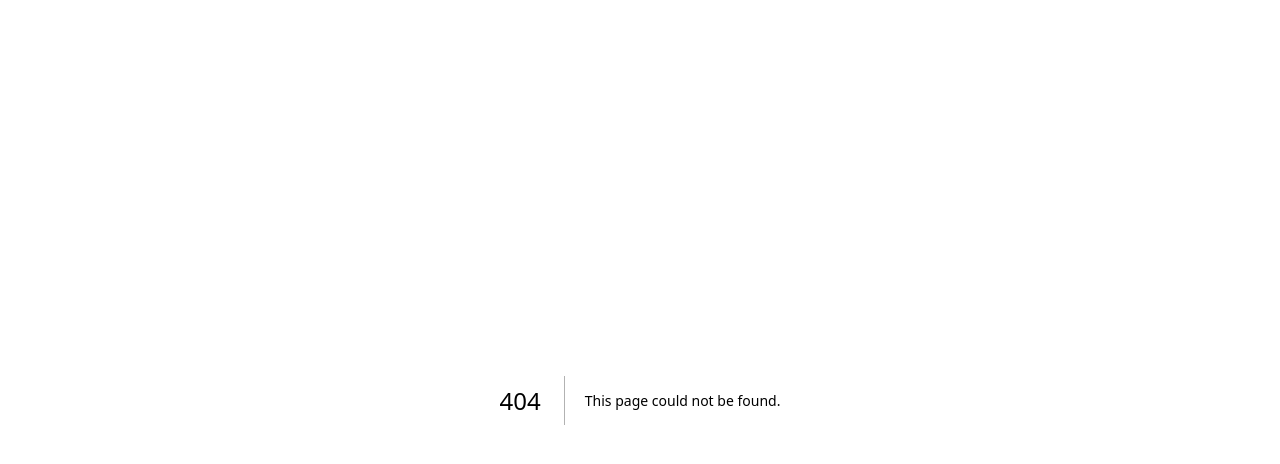
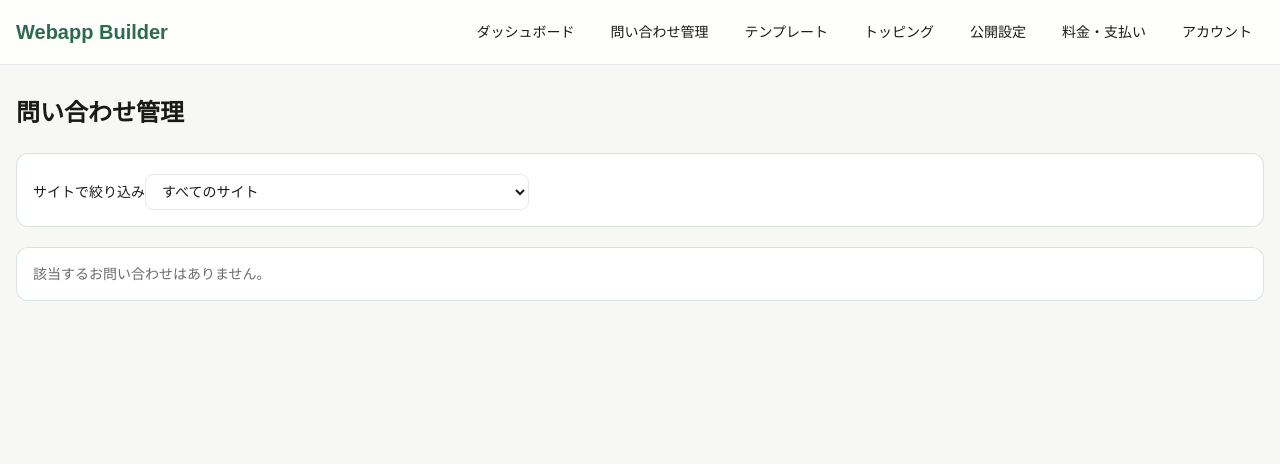
Before and after one commit to VeLoce14/HPsakusei, a Next.js app: page /inbox in a window 1280 px wide. Before the commit this address had no page. Shown: the top 464 px of the page. Built offline with nearby package versions, Linux system fonts and the light colour scheme.

Commit message:
feat: add proactive inbox workflow with contact status management

```diff
--- a/app/(app)/dashboard/page.tsx
+++ b/app/(app)/dashboard/page.tsx
@@ -3,7 +3,7 @@
 import Link from 'next/link'
 import { useEffect, useMemo, useState } from 'react'
 import { AppShell } from '@/components/app-shell'
-import { readContactMessagesBySite, type ContactMessage } from '@/lib/contact-store'
+import { countNewMessagesBySite, readContactMessagesBySite, updateContactMessageStatus, type ContactMessage, type ContactMessageStatus } from '@/lib/contact-store'
 import { useSites } from '@/lib/site-store'
 
 export default function DashboardPage() {
@@ -16,14 +16,29 @@ export default function DashboardPage() {
     return sites.find((site) => site.id === fallbackId)
   }, [sites, activeSiteId])
 
-  useEffect(() => {
+  const refreshSiteMessages = () => {
     if (!activeSite?.id) {
       setSiteMessages([])
       return
     }
 
     setSiteMessages(readContactMessagesBySite(activeSite.id))
+  }
+
+  useEffect(() => {
+    refreshSiteMessages()
   }, [activeSite?.id, hydrated])
+
+  const statusLabel: Record<ContactMessageStatus, string> = {
+    new: '未対応',
+    in_progress: '対応中',
+    done: '対応済み'
+  }
+
+  const setMessageStatus = (messageId: string, status: ContactMessageStatus) => {
+    updateContactMessageStatus(messageId, status)
+    refreshSiteMessages()
+  }
 
   return (
     <AppShell title="ダッシュボード">
@@ -72,12 +87,20 @@ export default function DashboardPage() {
                   <ul className="mt-2 space-y-2">
                     {siteMessages.slice(0, 3).map((msg) => (
                       <li key={msg.id} className="rounded border border-main/15 px-2 py-2 text-xs">
-                        <p className="font-semibold">{msg.customerName}（{msg.customerEmail}）</p>
+                        <div className="flex flex-wrap items-center justify-between gap-2">
+                          <p className="font-semibold">{msg.customerName}（{msg.customerEmail}）</p>
+                          <span className="badge">{statusLabel[msg.status]}</span>
+                        </div>
                         <p className="mt-1 whitespace-pre-line text-subtext">{msg.customerMessage}</p>
+                        <div className="mt-2 flex flex-wrap gap-2">
+                          <button type="button" onClick={() => setMessageStatus(msg.id, 'in_progress')} className="rounded border border-main/40 px-2 py-1">対応中にする</button>
+                          <button type="button" onClick={() => setMessageStatus(msg.id, 'done')} className="rounded border border-main/40 px-2 py-1">対応済みにする</button>
+                        </div>
                       </li>
                     ))}
                   </ul>
                 )}
+                <Link href="/inbox" className="mt-2 inline-block text-xs font-semibold text-main underline">問い合わせ一覧を開く</Link>
               </div>
             ) : null}
           </>
@@ -97,6 +120,7 @@ export default function DashboardPage() {
                 </div>
                 <div className="flex flex-wrap items-center gap-2">
                   <span className="badge">{site.isPublished ? '公開中' : '非公開'}</span>
+                  {countNewMessagesBySite(site.id) > 0 ? <span className="badge">未対応 {countNewMessagesBySite(site.id)}件</span> : null}
                   <Link href={`/editor/${site.id}`} className="rounded-lg bg-main px-3 py-1.5 text-sm font-semibold text-white">編集</Link>
                   <Link href={`/toppings/${site.id}`} className="rounded-lg border border-main/40 px-3 py-1.5 text-sm font-semibold text-main">トッピング</Link>
                 </div>
--- /dev/null
+++ b/app/(app)/inbox/page.tsx
@@ -0,0 +1,72 @@
+'use client'
+
+import { useMemo, useState } from 'react'
+import { AppShell } from '@/components/app-shell'
+import { readContactMessages, updateContactMessageStatus, type ContactMessageStatus } from '@/lib/contact-store'
+import { useSites } from '@/lib/site-store'
+
+export default function InboxPage() {
+  const { sites } = useSites()
+  const [siteFilter, setSiteFilter] = useState('all')
+  const [messages, setMessages] = useState(() => readContactMessages())
+
+  const filtered = useMemo(() => {
+    if (siteFilter === 'all') return messages
+    return messages.filter((msg) => msg.siteId === siteFilter)
+  }, [messages, siteFilter])
+
+  const statusLabel: Record<ContactMessageStatus, string> = {
+    new: '未対応',
+    in_progress: '対応中',
+    done: '対応済み'
+  }
+
+  const setStatus = (messageId: string, status: ContactMessageStatus) => {
+    updateContactMessageStatus(messageId, status)
+    setMessages(readContactMessages())
+  }
+
+  return (
+    <AppShell title="問い合わせ管理">
+      <section className="card p-4">
+        <label className="text-sm">
+          サイトで絞り込み
+          <select
+            value={siteFilter}
+            onChange={(e) => setSiteFilter(e.target.value)}
+            className="mt-1 w-full rounded-lg border border-main/30 bg-white px-3 py-2 md:max-w-sm"
+          >
+            <option value="all">すべてのサイト</option>
+            {sites.map((site) => (
+              <option key={site.id} value={site.id}>{site.name}</option>
+            ))}
+          </select>
+        </label>
+      </section>
+
+      <section className="mt-5 grid gap-3">
+        {filtered.length === 0 ? (
+          <article className="card p-4 text-sm text-subtext">該当するお問い合わせはありません。</article>
+        ) : (
+          filtered.map((msg) => (
+            <article key={msg.id} className="card p-4">
+              <div className="flex flex-wrap items-center justify-between gap-2">
+                <div>
+                  <p className="font-semibold">{msg.customerName}（{msg.customerEmail}）</p>
+                  <p className="text-xs text-subtext">{msg.siteName} / {new Date(msg.createdAt).toLocaleString('ja-JP')}</p>
+                </div>
+                <span className="badge">{statusLabel[msg.status]}</span>
+              </div>
+              <p className="mt-2 whitespace-pre-line text-sm text-subtext">{msg.customerMessage}</p>
+              <div className="mt-3 flex flex-wrap gap-2 text-xs">
+                <button type="button" onClick={() => setStatus(msg.id, 'new')} className="rounded border border-main/40 px-2 py-1">未対応</button>
+                <button type="button" onClick={() => setStatus(msg.id, 'in_progress')} className="rounded border border-main/40 px-2 py-1">対応中</button>
+                <button type="button" onClick={() => setStatus(msg.id, 'done')} className="rounded border border-main/40 px-2 py-1">対応済み</button>
+              </div>
+            </article>
+          ))
+        )}
+      </section>
+    </AppShell>
+  )
+}
--- a/app/sites/[subdomain]/[[...slug]]/page.tsx
+++ b/app/sites/[subdomain]/[[...slug]]/page.tsx
@@ -89,7 +89,8 @@ export default function PublicSitePage() {
         customerName: name,
         customerEmail: email,
         customerMessage: message,
-        createdAt: new Date().toISOString()
+        createdAt: new Date().toISOString(),
+        status: 'new'
       })
 
       setSubmitStatus('done')
--- a/components/app-shell.tsx
+++ b/components/app-shell.tsx
@@ -2,6 +2,7 @@ import Link from 'next/link'
 
 const links = [
   { href: '/dashboard', label: 'ダッシュボード' },
+  { href: '/inbox', label: '問い合わせ管理' },
   { href: '/templates', label: 'テンプレート' },
   { href: '/toppings', label: 'トッピング' },
   { href: '/publish', label: '公開設定' },
--- a/lib/contact-store.ts
+++ b/lib/contact-store.ts
@@ -1,3 +1,5 @@
+export type ContactMessageStatus = 'new' | 'in_progress' | 'done'
+
 export type ContactMessage = {
   id: string
   siteId: string
@@ -6,6 +8,7 @@ export type ContactMessage = {
   customerEmail: string
   customerMessage: string
   createdAt: string
+  status: ContactMessageStatus
 }
 
 export const CONTACT_STORAGE_KEY = 'webapp_contact_messages_v1'
@@ -19,7 +22,10 @@ export function readContactMessages(): ContactMessage[] {
 
     const parsed = JSON.parse(raw) as ContactMessage[]
     if (!Array.isArray(parsed)) return []
-    return parsed
+    return parsed.map((item) => ({
+      ...item,
+      status: item.status ?? 'new'
+    }))
   } catch {
     return []
   }
@@ -36,6 +42,16 @@ export function appendContactMessage(message: ContactMessage) {
   writeContactMessages(next)
 }
 
+export function updateContactMessageStatus(messageId: string, status: ContactMessageStatus) {
+  const current = readContactMessages()
+  const next = current.map((item) => (item.id === messageId ? { ...item, status } : item))
+  writeContactMessages(next)
+}
+
 export function readContactMessagesBySite(siteId: string) {
   return readContactMessages().filter((item) => item.siteId === siteId)
 }
+
+export function countNewMessagesBySite(siteId: string) {
+  return readContactMessagesBySite(siteId).filter((item) => item.status === 'new').length
+}
```
Also changed, not shown: 1 other file (tests, documents, lock files or other folders).
